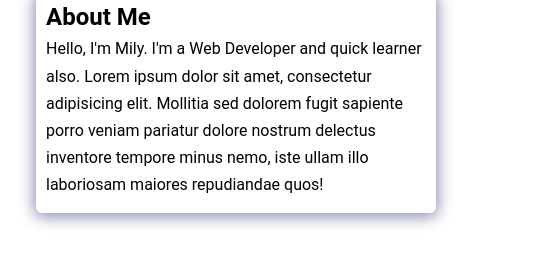
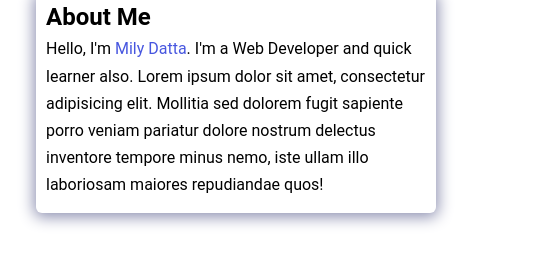
Before and after one commit to milydatta/my-portfolio, a plain HTML site: page index.html in a window 1280 px wide. Shown: the part 403-656 px from the top of the page, 724-1280 px from the left. Drawn offline with nearby package versions, Linux system fonts and the light colour scheme.

Commit message:
finished

```diff
--- a/index.html
+++ b/index.html
@@ -45,7 +45,8 @@
       <div class="bio animate__animated animate__shakeX">
         <h2 class="bio-title">About Me</h2>
         <p class="bio-text">
-          Hello, I'm Mily. I'm a Web Developer and quick learner also.
+          Hello, I'm <a href="https://docs.google.com/document/d/18PmzsjJ77vO3ejXSBVP7_loVwq_fsLfC8C9MnE3KSRQ/edit?usp=sharing" target="_blank"
+          >Mily Datta</a>. I'm a Web Developer and quick learner also.
 
           Lorem ipsum dolor sit amet, consectetur adipisicing elit. Mollitia sed
           dolorem fugit sapiente porro veniam pariatur dolore nostrum delectus
@@ -316,8 +317,7 @@
       <p class="copy">
         Built with &#x2661; by
         <a href="https://docs.google.com/document/d/18PmzsjJ77vO3ejXSBVP7_loVwq_fsLfC8C9MnE3KSRQ/edit?usp=sharing" target="_blank"
-          >Mily Datta</a
-        >
+          >Mily Datta</a>
       </p>
 </footer>
 
```
